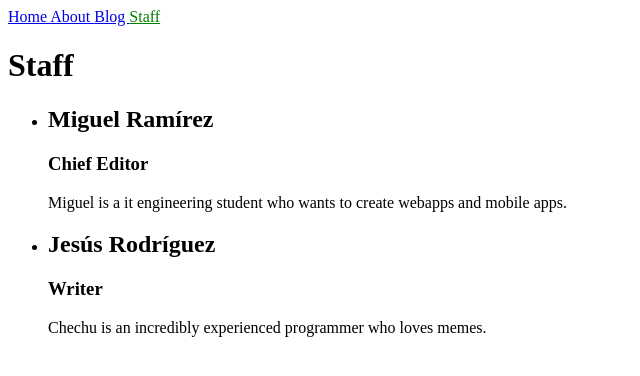
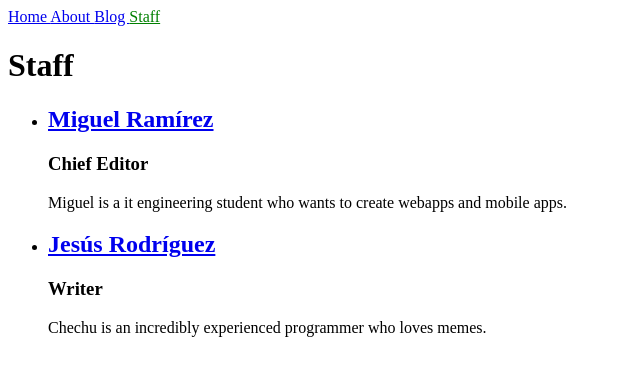
Before and after one commit to Miguelo0098/jekyll-tutorial, a Jekyll site: the page built from staff.html, in a window 1280 px wide. Shown: the top 376 px of the page, without its empty margins (0-640 px from the left). Built offline with Jekyll 4.4.1, drawn with Linux system fonts in a browser that asks for light colours.

Commit message:
added url for each author

```diff
--- a/_config.yml
+++ b/_config.yml
@@ -1,2 +1,3 @@
 collections:
   authors:
+    output: true
--- a/staff.html
+++ b/staff.html
@@ -8,7 +8,7 @@ title: Staff
 <ul>
     {%for author in site.authors%}
     <li>
-        <h2>{{author.name}}</h2>
+        <h2><a href="{{author.url}}">{{author.name}}</a></h2>
         <h3>{{author.position}}</h3>
         <p>{{author.content | markdownify}}</p>
     </li>
```
